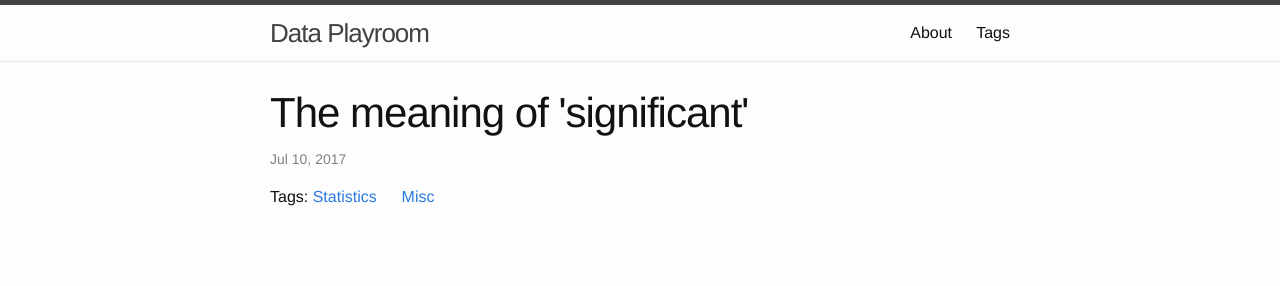
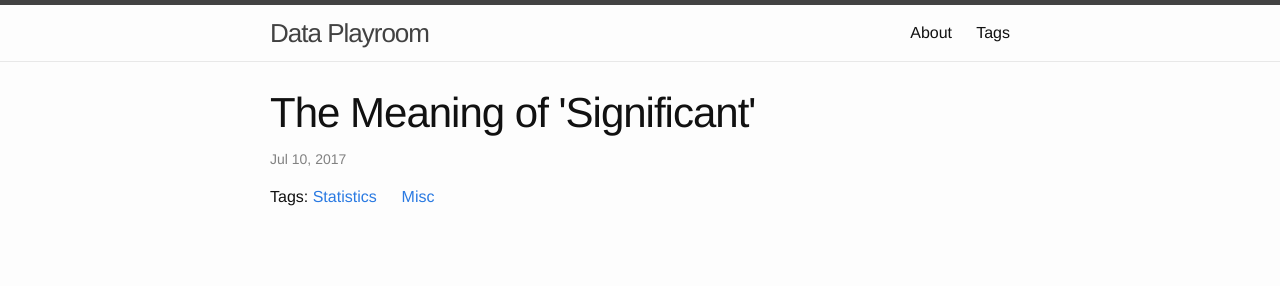
Before and after one commit to PeiZhangOSU/PeiZhangOSU.github.io, a Jekyll site: the page built from _posts/2017-07-10-the-meaning-of-significant.markdown, in a window 1280 px wide. Shown: the top 286 px of the page. Built offline with Jekyll 4.4.1, drawn with Linux system fonts in a browser that asks for light colours.

```diff
--- a/_posts/2017-07-10-the-meaning-of-significant.markdown
+++ b/_posts/2017-07-10-the-meaning-of-significant.markdown
@@ -1,6 +1,6 @@
 ---
 layout: post
-title:  "The meaning of 'significant'"
+title:  "The Meaning of 'Significant'"
 date:   2017-07-10 10:38:00 -0400
 tags:
 - Statistics
```
